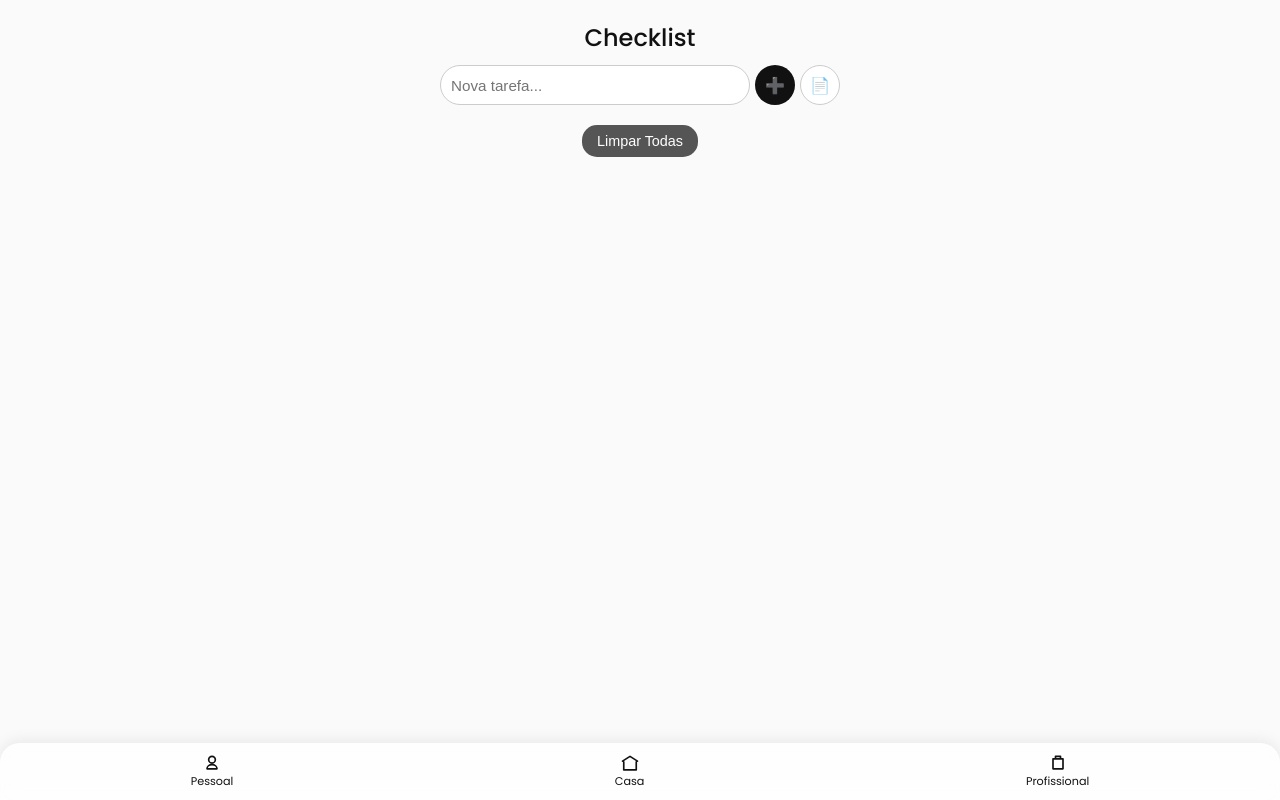
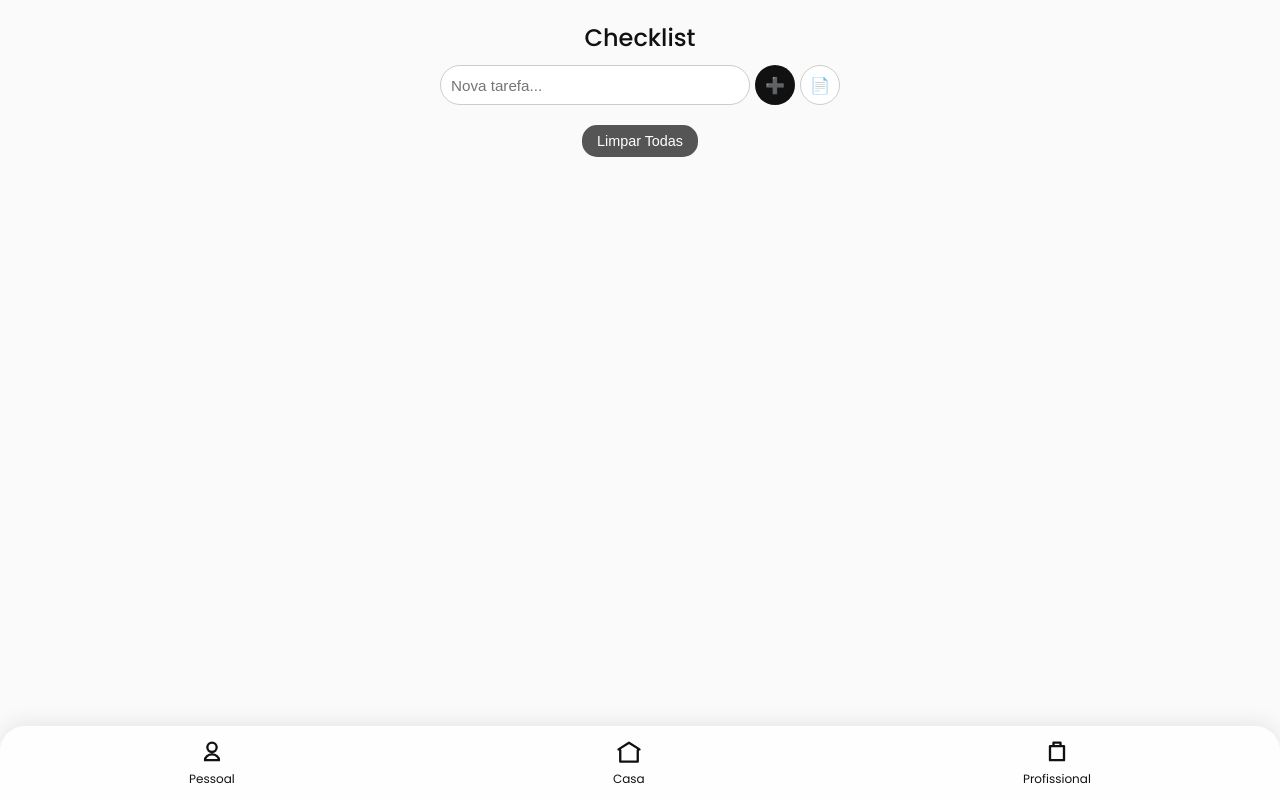
Before and after one commit to marcelolmsilva1994/Hub-Central, a plain HTML site: page tarefascheck.html in a window 1280 px wide. Drawn offline with Linux system fonts and the light colour scheme.

Commit message:
Update tarefascheck.html

```diff
--- a/tarefascheck.html
+++ b/tarefascheck.html
@@ -104,22 +104,10 @@
     }
     .clear-btn:hover { background-color: #333; }
 
-    .dock {
-      display: flex;
-      justify-content: space-around;
-      align-items: center;
-      padding: 10px 0;
-      background: rgba(255,255,255,0.7);
-      backdrop-filter: blur(10px);
-      border-top-left-radius: 20px;
-      border-top-right-radius: 20px;
-      box-shadow: 0 -2px 15px rgba(0,0,0,0.08);
-      position: sticky;
-      bottom: 0;
-    }
-
-    .dock-btn { display: flex; flex-direction: column; align-items: center; font-size: 0.7rem; text-decoration: none; color: #111; }
-    .dock-btn svg { width: 20px; height: 20px; stroke-width: 2; }
+.dock { display:flex; justify-content:space-around; align-items:center; padding:12px 0; background:rgba(255,255,255,0.7); backdrop-filter:blur(15px); border-top-left-radius:25px; border-top-right-radius:25px; box-shadow:0 -4px 20px rgba(0,0,0,0.08); position:sticky; bottom:0; }
+.dock-btn { display:flex; flex-direction:column; align-items:center; font-size:0.75rem; color:#111; text-decoration:none; gap:4px; transition:transform 0.2s; }
+.dock-btn:hover { transform:translateY(-3px); }
+.dock-btn svg { width:28px; height:28px; stroke-width:2; }
 
     @media print {
       body * { visibility: hidden; }
```
